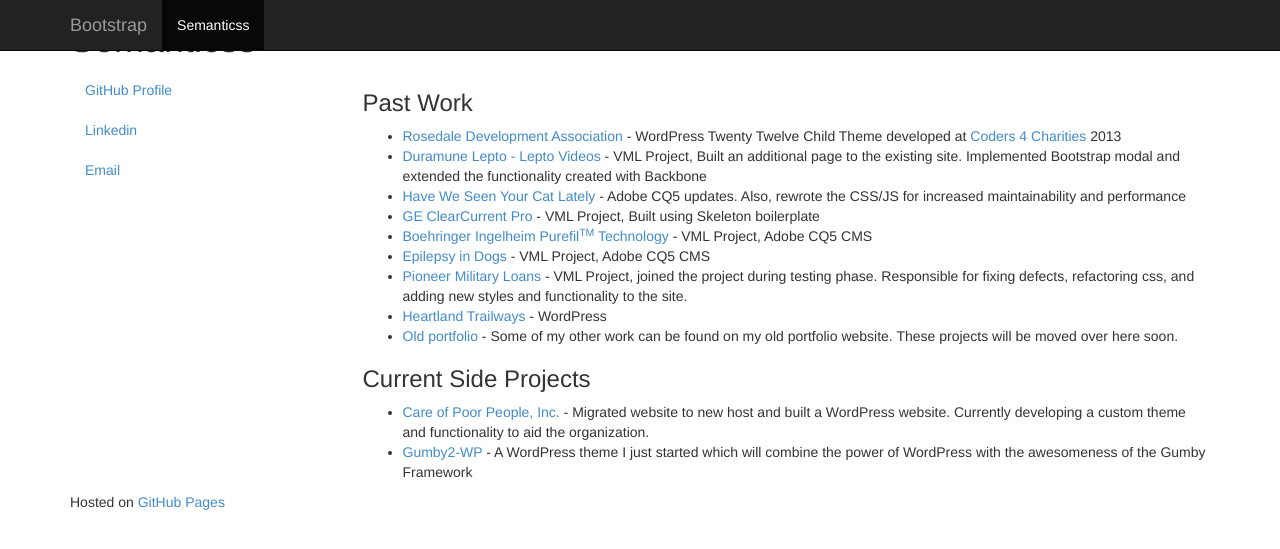
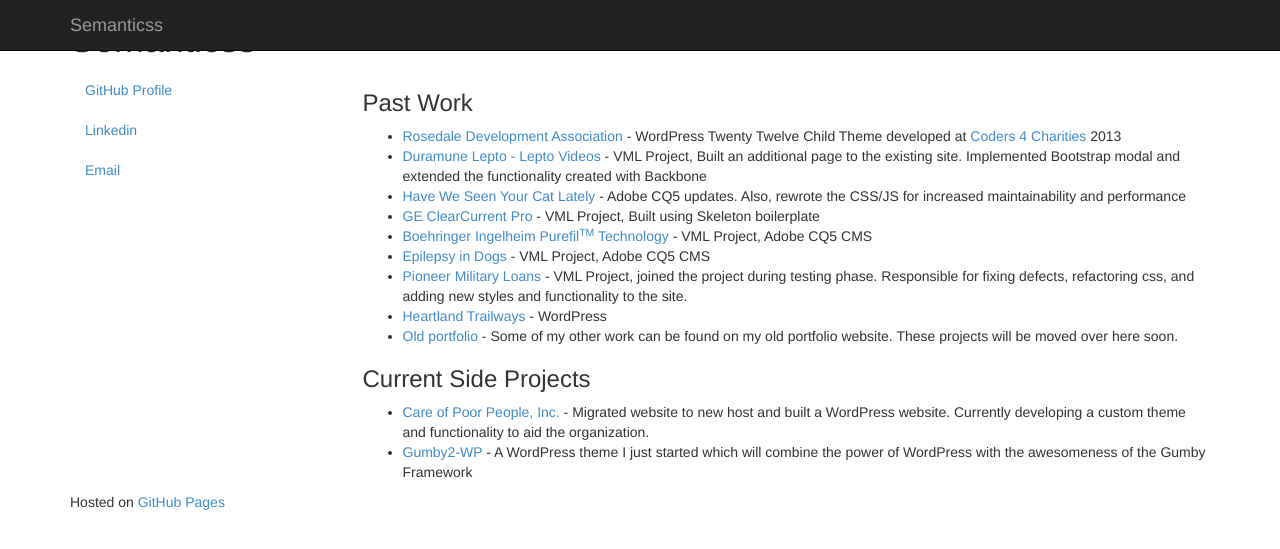
Before and after one commit to nathanjessen/nathanjessen.github.io, a Jekyll site: the page built from index.html, in a window 1280 px wide. Shown: the top 549 px of the page. Built offline with Jekyll 4.4.1, drawn with Linux system fonts in a browser that asks for light colours; Markdown is read by kramdown in place of the engine named in the settings; the list of posts is cut into pages by our own code; comment, search, counter and statistics services are not loaded.

Commit message:
fix site name in nav

```diff
--- a/_includes/nav-main.html
+++ b/_includes/nav-main.html
@@ -7,13 +7,13 @@
         <span class="icon-bar"></span>
         <span class="icon-bar"></span>
       </button>
-      <a href="{{ page.base_url }}" class="navbar-brand">Bootstrap</a>
+      <a href="{{ page.base_url }}" class="navbar-brand">Semanticss</a>
     </div>
     <nav class="collapse navbar-collapse bs-navbar-collapse" role="navigation">
       <ul class="nav navbar-nav">
-        <li{% if page.slug == "home" %} class="active"{% endif %}>
-          <a href="{{ page.base_url }}">Semanticss</a>
-        </li>
+        <!-- <li{% if page.slug == "home" %} class="active"{% endif %}>
+          <a href="{{ page.base_url }}"></a>
+        </li> -->
       </ul>
     </nav>
   </div>
```
